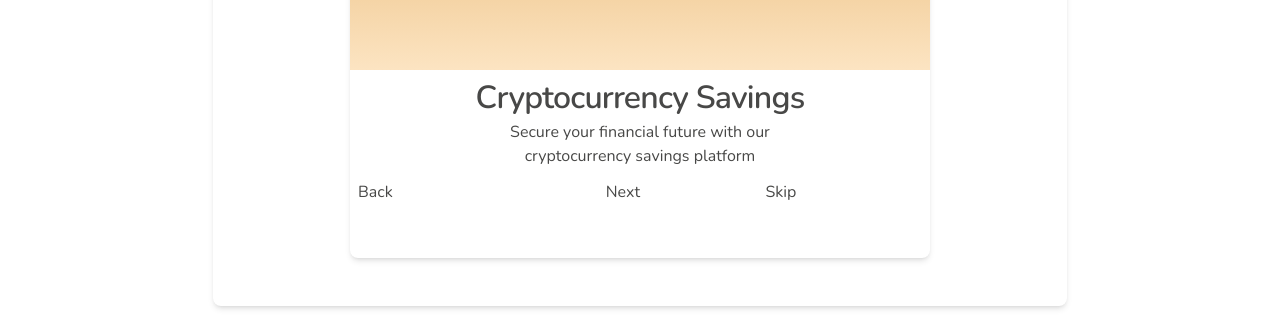
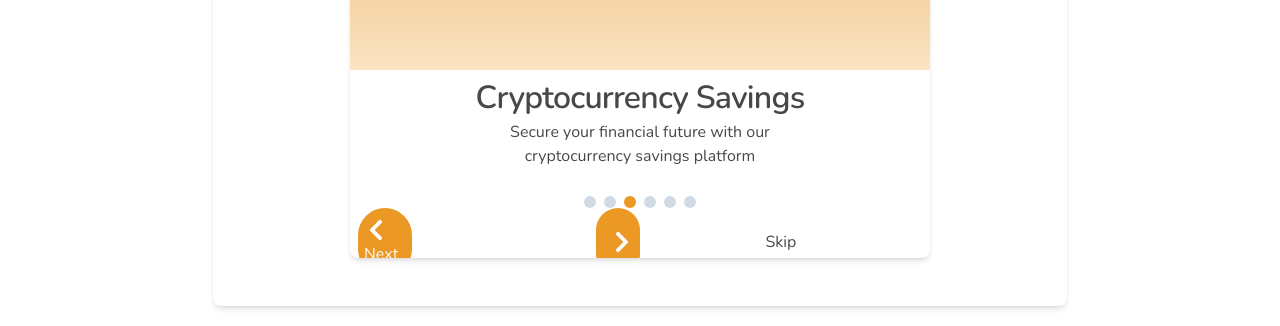
Before and after one commit to Catalyst497/Clyppay, a React (Vite) app: page / in a window 1280 px wide. Shown: the part 433-759 px from the top of the page. Built offline with nearby package versions, Linux system fonts and the light colour scheme.

Commit message:
worked on carousel

```diff
--- /dev/null
+++ b/src/components/custom/Cards.jsx
@@ -0,0 +1,98 @@
+import { useState } from "react"
+import {
+    Card,
+    CardDescription,
+    CardHeader,
+    CardTitle,
+} from "@/components/ui/library/Card"
+import DotNavigation from "@/components/ui/DotNavigation"
+
+import { FaChevronLeft, FaChevronRight } from "react-icons/fa"
+
+export default function Cards({ slides }) {
+    const [activeIndex, setActiveIndex] = useState(2)
+    const numSlides = slides.length
+
+    const handleDotClick = (index) => {
+        setActiveIndex(index)
+    }
+
+    const goToNextSlide = () => {
+        setActiveIndex((prevIndex) => (prevIndex + 1) % numSlides)
+    }
+
+    const goToPrevSlide = () => {
+        setActiveIndex((prevIndex) => (prevIndex - 1 + numSlides) % numSlides)
+    }
+
+    return (
+        <Card className="h-full w-[580px] overflow-hidden">
+            <div
+                id="image-container"
+                className="flex h-2/3 w-full justify-center overflow-hidden bg-gradient"
+            >
+                <div className="grid w-1/2 place-content-center">
+                    <img
+                        src={slides[activeIndex].image}
+                        alt={slides[activeIndex].title}
+                        className="object-contain"
+                    />
+                </div>
+            </div>
+
+            <div id = "content" className="flex flex-col">
+            <div id = "body" className="flex flex-1 w-full flex-col items-center text-center ">
+                <CardHeader>
+                    <CardTitle>{slides[activeIndex].title}</CardTitle>
+                    <div className="max-w-[70%] self-center md:max-w-[60%]">
+                        {" "}
+                        <CardDescription className="text-center">
+                            {slides[activeIndex].body}
+                        </CardDescription>
+                    </div>
+                </CardHeader>
+
+                <div>
+                    {" "}
+                    <DotNavigation
+                        activeIndex={activeIndex}
+                        numSlides={numSlides}
+                    />
+                </div>
+            </div>
+
+            <div id = "footer" className="grid mt-auto grid-cols-2  px-2">
+                <div className="flex justify-between ">
+                    <span className="grid place-content-center rounded-full bg-primary px-1.5 py-2.5 hover:cursor-pointer">
+                        <button
+                            className="hover:bg-primary-dark mr-2 text-primary-foreground hover:cursor-pointer"
+                            onClick={goToPrevSlide}
+                            disabled={numSlides <= 1}
+                        >
+                            <FaChevronLeft size={24} />
+                            Next
+                        </button>
+                    </span>
+
+                    <span className="grid place-content-center rounded-full bg-primary px-1.5 py-2.5 hover:cursor-pointer">
+                        <button
+                            className="hover:bg-primary-dark ml-2 text-primary-foreground  hover:cursor-pointer"
+                            onClick={goToNextSlide}
+                            disabled={numSlides <= 1}
+                        >
+                            <FaChevronRight size={24} />
+                        </button>{" "}
+                    </span>
+                </div>
+                <div className=" hover:cursor-pointeralign-self-end grid">
+                    <button>Skip</button>
+                </div>
+            </div>
+            </div>
+
+
+
+
+        </Card>
+    )
+}
--- a/src/components/onboarding/Cards.jsx
+++ /dev/null
@@ -1,66 +0,0 @@
-import { useState } from "react"
-import { Card, CardDescription, CardHeader, CardTitle } from "@/components/ui/library/Card"
-
-
-export default function Cards({ slides }) {
-    const [activeIndex, setActiveIndex] = useState(2)
-
-    const handleDotClick = (index) => {
-        setActiveIndex(index)
-    }
-
-    const goToNextSlide = () => {
-        setActiveIndex((prevIndex) => (prevIndex + 1) % numSlides)
-    }
-
-    const goToPrevSlide = () => {
-        setActiveIndex((prevIndex) => (prevIndex - 1 + numSlides) % numSlides)
-    }
-
-    return (
-        <Card
-            className="w-[580px] h-full overflow-hidden"
-        >
-            <div
-                id="image-container"
-                className="h-2/3 w-full overflow-hidden flex justify-center bg-gradient"
-            >
-                <div className="w-1/2 grid place-content-center">
-
-                <img
-
-                    src={slides[activeIndex].image}
-                    alt= {slides[activeIndex].title}
-                    className="object-contain"
-                />
-                </div>
-            </div>
-
-            <div className="flex w-full flex-col items-center text-center ">
-                <CardHeader>
-                <CardTitle>
-                    {slides[activeIndex].title}
-                </CardTitle>
-                <div className="max-w-[70%] md:max-w-[60%] self-center">
-                    {" "}
-                    <CardDescription className = "text-center">
-                        {slides[activeIndex].body}
-                    </CardDescription>
-                </div>
-                </CardHeader>
-
-                <div>{/* pagination here*/}</div>
-            </div>
-
-            <div className="grid grid-cols-2 px-2">
-                <div className="flex justify-between">
-                    <button onClick={goToPrevSlide}>Back </button>
-                    <div>Next</div>
-                </div>
-                <div className="align-self-end grid">
-                    <button>Skip</button>
-                </div>
-            </div>
-        </Card>
-    )
-}
--- /dev/null
+++ b/src/components/ui/DotNavigation.jsx
@@ -0,0 +1,19 @@
+import React from 'react';
+
+const DotNavigation = ({ activeIndex, numSlides }) => {
+  return (
+    <div className="flex justify-center mt-4">
+      {Array.from({ length: numSlides }).map((_, index) => (
+        <button
+          key={index}
+          onClick={() => handleDotClick(index)}
+          className={`h-3 w-3 rounded-full mx-1 ${
+            activeIndex === index ? 'bg-primary' : 'bg-muted'
+          }`}
+        />
+      ))}
+    </div>
+  );
+};
+
+export default DotNavigation;
--- a/src/index.css
+++ b/src/index.css
@@ -26,6 +26,7 @@
 
     /*orange background and white text */
     --primary: 35 83% 53%;
+    --primary-dark: 35 90% 53%;
     --primary-foreground: 0 0% 99%;
 
     /* grey background and white text */
--- a/src/pages/Onboarding/Onboarding.jsx
+++ b/src/pages/Onboarding/Onboarding.jsx
@@ -1,4 +1,4 @@
-import Cards from "@/components/onboarding/Cards"
+import Cards from "@/components/custom/Cards"
 import Header from "@/components/ui/Header"
 import { Fragment } from "react"
 import { Card } from "@/components/ui/library/Card"
```
